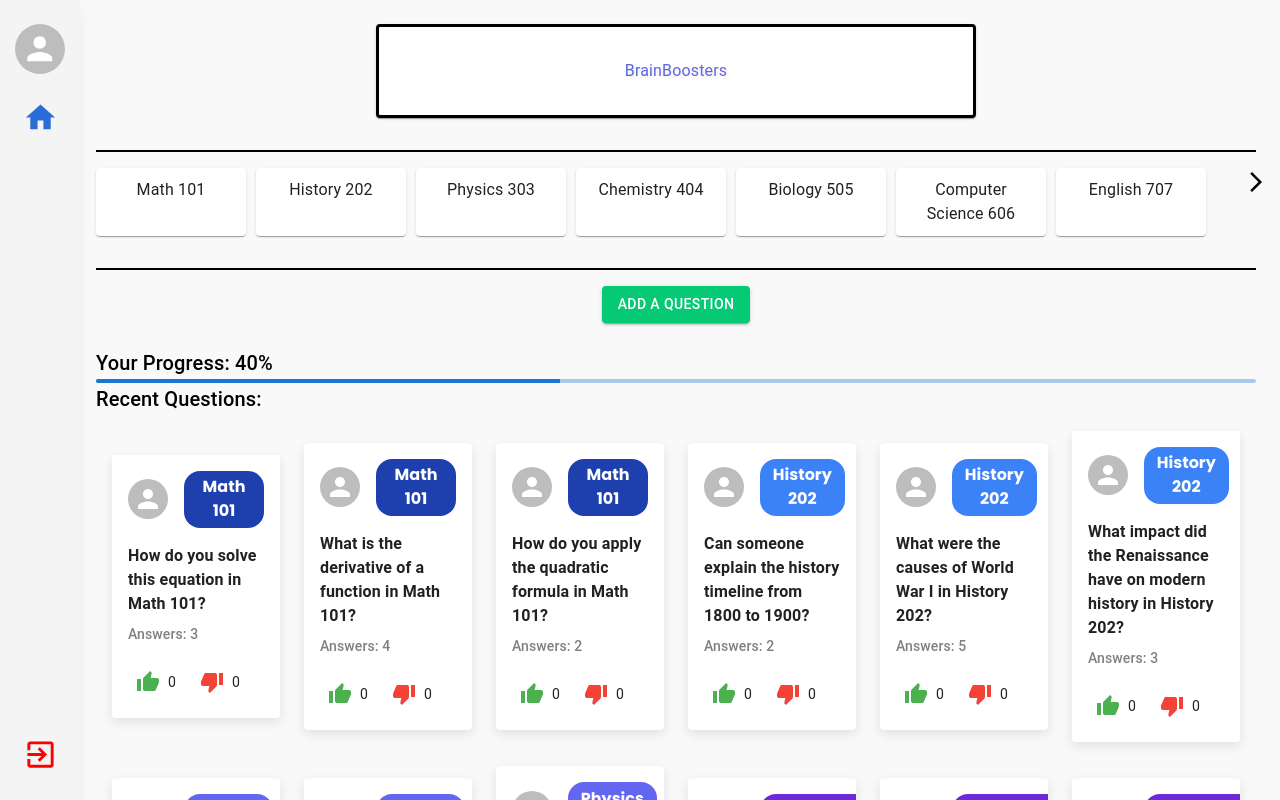
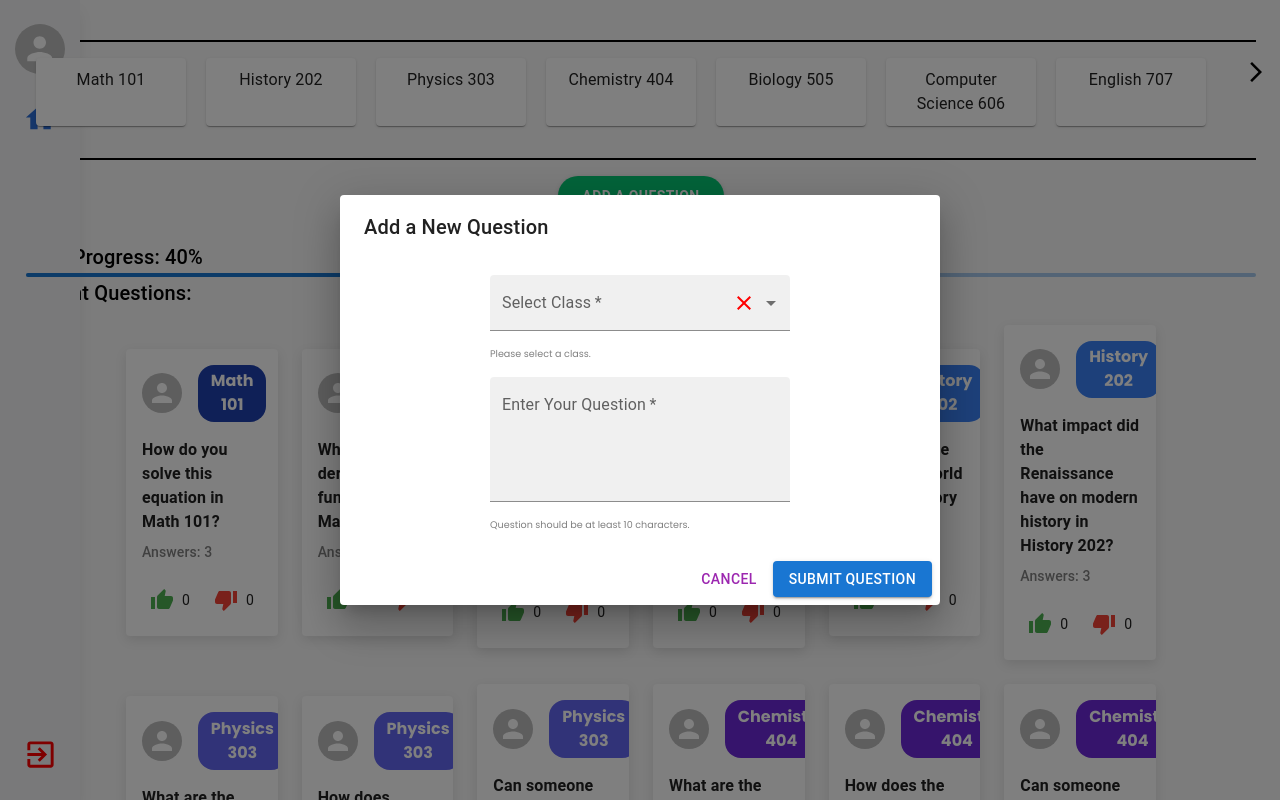
Before and after one commit to danielgeorge922/CEN3031_PROJECT, a React (Create React App) app in the folder CLIENT/: page /main in a window 1280 px wide. Both pictures are taken after a click on the button "ADD A QUESTION". Shown: the top 800 px of the page. Built offline with nearby package versions, Linux system fonts and the light colour scheme.

Commit message:
More ui updates

```diff
--- /dev/null
+++ b/CLIENT/src/components/AddQuestionModal.jsx
@@ -0,0 +1,128 @@
+import React, { useState } from "react";
+import {
+  Button,
+  styled,
+  TextField,
+  MenuItem,
+  Dialog,
+  DialogTitle,
+  DialogContent,
+  DialogActions,
+  Box,
+} from "@mui/material";
+import CheckIcon from "@mui/icons-material/Check";
+import CloseIcon from "@mui/icons-material/Close";
+
+const StyledTextField = styled(TextField)({
+  margin: "1rem",
+  width: "300px",
+});
+
+const ValidationMessage = styled("p")({
+  color: "gray",
+  fontSize: "0.6rem",
+  width: "300px",
+  textAlign: "left",
+});
+
+const AddQuestionModal = ({ open, onClose, onSubmit }) => {
+  const [selectedClass, setSelectedClass] = useState("");
+  const [question, setQuestion] = useState("");
+
+  // Example list of classes
+  const classOptions = [
+    "Math 101",
+    "History 202",
+    "Physics 303",
+    "Chemistry 404",
+    "Biology 505",
+    "Computer Science 606",
+    "English 707",
+    "Psychology 808",
+  ];
+
+  const isQuestionValid = question.length > 10; // Example validation
+
+  const handleSubmit = (e) => {
+    e.preventDefault();
+    if (selectedClass && isQuestionValid) {
+      onSubmit({ class: selectedClass, question });
+      onClose();
+    } else {
+      alert("Please select a class and enter a valid question.");
+    }
+  };
+
+  return (
+    <Dialog open={open} onClose={onClose} maxWidth="sm" fullWidth>
+      <DialogTitle>Add a New Question</DialogTitle>
+      <DialogContent
+        style={{
+          display: "flex",
+          flexDirection: "column",
+          alignItems: "center",
+        }}
+      >
+        {/* Class Dropdown */}
+        <StyledTextField
+          select
+          label="Select Class"
+          variant="filled"
+          required
+          value={selectedClass}
+          onChange={(e) => setSelectedClass(e.target.value)}
+          InputProps={{
+            endAdornment: (
+              <Box sx={{ ml: "-90px", display: "flex", alignItems: "center" }}>
+                {selectedClass ? (
+                  <CheckIcon style={{ color: "green" }} />
+                ) : (
+                  <CloseIcon style={{ color: "red" }} />
+                )}
+              </Box>
+            ),
+          }}
+        >
+          {classOptions.map((classOption, index) => (
+            <MenuItem key={index} value={classOption}>
+              {classOption}
+            </MenuItem>
+          ))}
+        </StyledTextField>
+        <ValidationMessage>Please select a class.</ValidationMessage>
+
+        {/* Question Input Field */}
+        <StyledTextField
+          label="Enter Your Question"
+          variant="filled"
+          required
+          multiline
+          rows={4}
+          value={question}
+          onChange={(e) => setQuestion(e.target.value)}
+          InputProps={{
+            endAdornment:
+              question && isQuestionValid ? (
+                <CheckIcon style={{ color: "green" }} />
+              ) : question ? (
+                <CloseIcon style={{ color: "red" }} />
+              ) : null,
+          }}
+        />
+        <ValidationMessage>
+          Question should be at least 10 characters.
+        </ValidationMessage>
+      </DialogContent>
+      <DialogActions>
+        <Button onClick={onClose} color="secondary">
+          Cancel
+        </Button>
+        <Button onClick={handleSubmit} color="primary" variant="contained">
+          Submit Question
+        </Button>
+      </DialogActions>
+    </Dialog>
+  );
+};
+
+export default AddQuestionModal;
--- a/CLIENT/src/components/Mainscreen.jsx
+++ b/CLIENT/src/components/Mainscreen.jsx
@@ -1,139 +1,262 @@
-import React, { useState, useEffect } from 'react';
-import { Button, Card, Typography, LinearProgress, Box, IconButton } from '@mui/material';
-import { makeStyles } from '@mui/styles';
-import ArrowBackIosIcon from '@mui/icons-material/ArrowBackIos';
-import ArrowForwardIosIcon from '@mui/icons-material/ArrowForwardIos';
-import QuestionCard from './QuestionCard';  // Import the reusable component
+import React, { useState, useEffect } from "react";
+import {
+  Button,
+  Card,
+  Typography,
+  LinearProgress,
+  Box,
+  IconButton,
+} from "@mui/material";
+import { makeStyles } from "@mui/styles";
+import ArrowBackIosIcon from "@mui/icons-material/ArrowBackIos";
+import ArrowForwardIosIcon from "@mui/icons-material/ArrowForwardIos";
+import QuestionCard from "./QuestionCard"; // Import the reusable component
+import AddQuestionModal from "./AddQuestionModal";
 
 // Example data for questions and classes
 const exampleClasses = [
-  'Math 101', 'History 202', 'Physics 303', 'Chemistry 404',
-  'Biology 505', 'Computer Science 606', 'English 707', 'Psychology 808',
-  'Math 101', 'History 202', 'Physics 303', 'Chemistry 404',
-  'Biology 505', 'Computer Science 606', 'English 707', 'Psychology 808',
+  "Math 101",
+  "History 202",
+  "Physics 303",
+  "Chemistry 404",
+  "Biology 505",
+  "Computer Science 606",
+  "English 707",
+  "Psychology 808",
+  "Math 101",
+  "History 202",
+  "Physics 303",
+  "Chemistry 404",
+  "Biology 505",
+  "Computer Science 606",
+  "English 707",
+  "Psychology 808",
 ];
 
 // Example questions data
 const exampleQuestions = [
-  { id: 1, text: 'How do you solve this equation in Math 101?', class: 'Math 101', answers: 3 },
-  { id: 2, text: 'What is the derivative of a function in Math 101?', class: 'Math 101', answers: 4 },
-  { id: 3, text: 'How do you apply the quadratic formula in Math 101?', class: 'Math 101', answers: 2 },
+  {
+    id: 1,
+    text: "How do you solve this equation in Math 101?",
+    class: "Math 101",
+    answers: 3,
+  },
+  {
+    id: 2,
+    text: "What is the derivative of a function in Math 101?",
+    class: "Math 101",
+    answers: 4,
+  },
+  {
+    id: 3,
+    text: "How do you apply the quadratic formula in Math 101?",
+    class: "Math 101",
+    answers: 2,
+  },
 
-  { id: 4, text: 'Can someone explain the history timeline from 1800 to 1900?', class: 'History 202', answers: 2 },
-  { id: 5, text: 'What were the causes of World War I in History 202?', class: 'History 202', answers: 5 },
-  { id: 6, text: 'What impact did the Renaissance have on modern history in History 202?', class: 'History 202', answers: 3 },
+  {
+    id: 4,
+    text: "Can someone explain the history timeline from 1800 to 1900?",
+    class: "History 202",
+    answers: 2,
+  },
+  {
+    id: 5,
+    text: "What were the causes of World War I in History 202?",
+    class: "History 202",
+    answers: 5,
+  },
+  {
+    id: 6,
+    text: "What impact did the Renaissance have on modern history in History 202?",
+    class: "History 202",
+    answers: 3,
+  },
 
-  { id: 7, text: 'What are the laws of thermodynamics in Physics 303?', class: 'Physics 303', answers: 5 },
-  { id: 8, text: 'How does Newton’s third law apply in Physics 303?', class: 'Physics 303', answers: 3 },
-  { id: 9, text: 'Can someone explain electromagnetism concepts in Physics 303?', class: 'Physics 303', answers: 4 },
+  {
+    id: 7,
+    text: "What are the laws of thermodynamics in Physics 303?",
+    class: "Physics 303",
+    answers: 5,
+  },
+  {
+    id: 8,
+    text: "How does Newton’s third law apply in Physics 303?",
+    class: "Physics 303",
+    answers: 3,
+  },
+  {
+    id: 9,
+    text: "Can someone explain electromagnetism concepts in Physics 303?",
+    class: "Physics 303",
+    answers: 4,
+  },
 
-  { id: 10, text: 'What are the basic principles of chemical bonding in Chemistry 404?', class: 'Chemistry 404', answers: 3 },
-  { id: 11, text: 'How does the periodic table organize elements in Chemistry 404?', class: 'Chemistry 404', answers: 4 },
-  { id: 12, text: 'Can someone explain the concept of moles in Chemistry 404?', class: 'Chemistry 404', answers: 5 },
+  {
+    id: 10,
+    text: "What are the basic principles of chemical bonding in Chemistry 404?",
+    class: "Chemistry 404",
+    answers: 3,
+  },
+  {
+    id: 11,
+    text: "How does the periodic table organize elements in Chemistry 404?",
+    class: "Chemistry 404",
+    answers: 4,
+  },
+  {
+    id: 12,
+    text: "Can someone explain the concept of moles in Chemistry 404?",
+    class: "Chemistry 404",
+    answers: 5,
+  },
 
-  { id: 13, text: 'What is the structure of DNA in Biology 505?', class: 'Biology 505', answers: 2 },
-  { id: 14, text: 'How does photosynthesis work in Biology 505?', class: 'Biology 505', answers: 4 },
-  { id: 15, text: 'Can someone explain the theory of evolution in Biology 505?', class: 'Biology 505', answers: 3 },
+  {
+    id: 13,
+    text: "What is the structure of DNA in Biology 505?",
+    class: "Biology 505",
+    answers: 2,
+  },
+  {
+    id: 14,
+    text: "How does photosynthesis work in Biology 505?",
+    class: "Biology 505",
+    answers: 4,
+  },
+  {
+    id: 15,
+    text: "Can someone explain the theory of evolution in Biology 505?",
+    class: "Biology 505",
+    answers: 3,
+  },
 
-  { id: 16, text: 'What are the basics of programming in Computer Science 606?', class: 'Computer Science 606', answers: 3 },
-  { id: 17, text: 'Can someone explain data structures in Computer Science 606?', class: 'Computer Science 606', answers: 5 },
-  { id: 18, text: 'How does recursion work in Computer Science 606?', class: 'Computer Science 606', answers: 2 },
+  {
+    id: 16,
+    text: "What are the basics of programming in Computer Science 606?",
+    class: "Computer Science 606",
+    answers: 3,
+  },
+  {
+    id: 17,
+    text: "Can someone explain data structures in Computer Science 606?",
+    class: "Computer Science 606",
+    answers: 5,
+  },
+  {
+    id: 18,
+    text: "How does recursion work in Computer Science 606?",
+    class: "Computer Science 606",
+    answers: 2,
+  },
 
-  { id: 19, text: 'What are the major themes in Shakespeare’s works in English 707?', class: 'English 707', answers: 4 },
-  { id: 20, text: 'Can someone explain the structure of a sonnet in English 707?', class: 'English 707', answers: 3 },
-  { id: 21, text: 'How do you analyze literary symbols in English 707?', class: 'English 707', answers: 5 },
+  {
+    id: 19,
+    text: "What are the major themes in Shakespeare’s works in English 707?",
+    class: "English 707",
+    answers: 4,
+  },
+  {
+    id: 20,
+    text: "Can someone explain the structure of a sonnet in English 707?",
+    class: "English 707",
+    answers: 3,
+  },
+  {
+    id: 21,
+    text: "How do you analyze literary symbols in English 707?",
+    class: "English 707",
+    answers: 5,
+  },
 
-  { id: 22, text: 'What are the stages of cognitive development in Psychology 808?', class: 'Psychology 808', answers: 4 },
-  { id: 23, text: 'Can someone explain the basics of behavioral conditioning in Psychology 808?', class: 'Psychology 808', answers: 2 },
-  { id: 24, text: 'How does memory function in the brain in Psychology 808?', class: 'Psychology 808', answers: 5 },
+  {
+    id: 22,
+    text: "What are the stages of cognitive development in Psychology 808?",
+    class: "Psychology 808",
+    answers: 4,
+  },
+  {
+    id: 23,
+    text: "Can someone explain the basics of behavioral conditioning in Psychology 808?",
+    class: "Psychology 808",
+    answers: 2,
+  },
+  {
+    id: 24,
+    text: "How does memory function in the brain in Psychology 808?",
+    class: "Psychology 808",
+    answers: 5,
+  },
 ];
-
 
 // Custom makeStyles for styling
 const useStyles = makeStyles({
   root: {
     height: 10,
     borderRadius: 5,
-    backgroundColor: '#e0e0e0',
+    backgroundColor: "#e0e0e0",
   },
   bar: ({ value }) => ({
     borderRadius: 5,
     background: `linear-gradient(90deg, #2b6dd6 0%, #9c64f4 ${value}%, #ff0000 100%)`,
     backgroundSize: `${value}% 100%`,
-    transition: 'all 0.5s ease-in-out',
+    transition: "all 0.5s ease-in-out",
   }),
-  titleCard: {
-    backgroundColor: 'white',
-    borderRadius: '15px',
-    padding: '2rem',
-    boxShadow: '0px 4px 15px rgba(0, 0, 0, 0.1)',
-    textAlign: 'center',
-    maxWidth: '600px',
-    borderWidth: '3px',
-    borderColor: 'black',
-    margin: '0 auto',
-    marginBottom: '2rem',
-  },
-  titleText: {
-    background: 'linear-gradient(to right, #2b6dd6, #9c64f4)',
-    WebkitBackgroundClip: 'text',
-    WebkitTextFillColor: 'transparent',
-    fontSize: '2rem',
-    fontWeight: 'bold',
-    textShadow: '2px 2px 5px rgba(0, 0, 0, 0.1)',
-  },
+
   classContainer: {
-    display: 'flex',
-    justifyContent: 'center',
-    alignItems: 'center',
-    marginBottom: '2rem',
-    position: 'relative',
+    display: "flex",
+    justifyContent: "center",
+    alignItems: "center",
+    marginBottom: "2rem",
+    position: "relative",
   },
   classCard: {
-    padding: '10px',
-    marginRight: '10px',
-    minWidth: '150px',
-    textAlign: 'center',
-    cursor: 'pointer',
-    backgroundColor: '#1364e8',
-    '&:hover': {
-      backgroundColor: '#6ea4fa',
-      textDecoration: 'underline',
+    padding: "10px",
+    margin: "0 10px",
+    minWidth: "150px",
+    textAlign: "center",
+    cursor: "pointer",
+    background: "linear-gradient(45deg, #2b6dd6, #9c64f4)",
+    color: "#ffffff",
+    borderRadius: "12px",
+
+    fontWeight: 500, // Semi-bold text
+    boxShadow: "0px 4px 12px rgba(0, 0, 0, 0.2)",
+    "&:hover": {
+      transform: "scale(1.05)",
+      transition: "transform 0.2s ease-in-out",
     },
-    color: '#e1eafa',
   },
   arrowButton: {
-    position: 'absolute',
-    top: '50%',
-    transform: 'translateY(-50%)',
+    position: "absolute",
+    top: "50%",
+    transform: "translateY(-50%)",
     zIndex: 1,
-    backgroundColor: 'white',
-    borderRadius: '50%',
-    border: '2px solid black',
-    padding: '0.5rem',
-    '&:hover': {
-      backgroundColor: '#f0f0f0',
+    backgroundColor: "white",
+    borderRadius: "50%",
+    border: "2px solid black",
+    padding: "0.5rem",
+    "&:hover": {
+      backgroundColor: "#f0f0f0",
     },
   },
   leftArrow: {
-    left: '-20px',
+    left: "-20px",
   },
   rightArrow: {
-    right: '-20px',
+    right: "-20px",
   },
   hrLine: {
-    borderTop: '2px solid black',
-    marginTop: '1rem',
-    marginBottom: '1rem',
+    borderTop: "2px solid black",
+    marginTop: "1rem",
+    marginBottom: "1rem",
   },
 });
-
 
 const GradientProgressBar = ({ value }) => {
   const classes = useStyles({ value });
 
   return (
-    <Box sx={{ width: '100%', mt: 2 }}>
+    <Box sx={{ width: "100%", mt: 2 }}>
       <Typography variant="h6" className="text-black">
         Your Progress: {value}%
       </Typography>
@@ -151,8 +274,10 @@ const Mainscreen = () => {
   const progressValue = 40;
 
   const [page, setPage] = useState(0);
-  const [classesPerPage, setClassesPerPage] = useState(4); // Dynamically set this based on screen size
-
+  const [classesPerPage, setClassesPerPage] = useState(4);
+  const [isModalOpen, setIsModalOpen] = useState(false); // Dynamically set this based on screen size
+  const handleOpenModal = () => setIsModalOpen(true);
+  const handleCloseModal = () => setIsModalOpen(false);
   // Function to handle window resizing
   const updateClassesPerPage = () => {
     const containerWidth = window.innerWidth - 40; // Assume 40px margin
@@ -164,10 +289,10 @@ const Mainscreen = () => {
   // Listen for window resize to recalculate the number of classes that fit
   useEffect(() => {
     updateClassesPerPage(); // Initial calculation
-    window.addEventListener('resize', updateClassesPerPage);
+    window.addEventListener("resize", updateClassesPerPage);
 
     return () => {
-      window.removeEventListener('resize', updateClassesPerPage);
+      window.removeEventListener("resize", updateClassesPerPage);
     };
   }, []);
 
@@ -190,13 +315,11 @@ const Mainscreen = () => {
   };
 
   return (
-    <div className="p-6" style={{ background: '#f9f9f9', minHeight: '100vh' }}>
+    <div className="p-6" style={{ background: "#f9f9f9", minHeight: "100vh" }}>
       {/* Title Card */}
-      <Card className={classes.titleCard}>
-        <Typography className={classes.titleText}>
-          BrainBoosters
-        </Typography>
-      </Card>
+      {/* <Card className={classes.titleCard}>
+        <Typography className={classes.titleText}>BrainBoosters</Typography>
+      </Card> */}
 
       {/* Black Line Above */}
       <hr className={classes.hrLine} />
@@ -205,14 +328,16 @@ const Mainscreen = () => {
       <div className={classes.classContainer}>
         {/* Left Arrow for Previous */}
         {page > 0 && (
-          <IconButton className={`${classes.arrowButton} ${classes.leftArrow}`} onClick={handlePrevPage}>
-            <ArrowBackIosIcon sx={{ color: 'black' }} />
+          <IconButton
+            className={`${classes.arrowButton} ${classes.leftArrow}`}
+            onClick={handlePrevPage}
+          >
+            <ArrowBackIosIcon sx={{ color: "black" }} />
           </IconButton>
         )}
 
         {/* Class Cards */}
         <div className="flex justify-center">
-
           {pagedClasses.map((className, index) => (
             <Card key={index} className={classes.classCard}>
               <Typography>{className}</Typography>
@@ -222,8 +347,11 @@ const Mainscreen = () => {
 
         {/* Right Arrow for Next */}
         {endIndex < exampleClasses.length && (
-          <IconButton className={`${classes.arrowButton} ${classes.rightArrow}`} onClick={handleNextPage}>
-            <ArrowForwardIosIcon sx={{ color: 'black' }} />
+          <IconButton
+            className={`${classes.arrowButton} ${classes.rightArrow}`}
+            onClick={handleNextPage}
+          >
+            <ArrowForwardIosIcon sx={{ color: "black" }} />
           </IconButton>
         )}
       </div>
@@ -232,12 +360,26 @@ const Mainscreen = () => {
       <hr className={classes.hrLine} />
 
       {/* Add a Question Button */}
-      <div style={{ display: 'flex', justifyContent: 'center', alignItems: 'center', marginBottom: '1.5rem' }}>
+      <div
+        style={{
+          display: "flex",
+          justifyContent: "center",
+          alignItems: "center",
+          marginBottom: "1.5rem",
+        }}
+      >
         <Button
-          variant="contained"
-          color="primary"
-          sx={{ backgroundColor: '#06c975', '&:hover': { backgroundColor: '#89b5fa' } }}
-        >
+            variant="contained"
+            color="primary"
+            onClick={handleOpenModal}
+            sx={{
+              backgroundColor: "#06c975",
+              "&:hover": { backgroundColor: "#06c975" },
+              fontWeight: "bold",
+              borderRadius: "20px",
+              padding: "8px 24px",
+            }}
+          >
           Add a Question
         </Button>
       </div>
@@ -249,7 +391,7 @@ const Mainscreen = () => {
       <Typography variant="h6" className="mb-3 text-black">
         Recent Questions:
       </Typography>
-      <div className="flex justify-center p-4">
+      <div className="flex justify-center p-4 px-[100px]">
         <div className="grid grid-cols-1 sm:grid-cols-2 md:grid-cols-3 lg:grid-cols-4 xl:grid-cols-6 gap-6 items-center">
           {exampleQuestions.map((question) => (
             <QuestionCard
@@ -261,7 +403,7 @@ const Mainscreen = () => {
           ))}
         </div>
       </div>
-
+      <AddQuestionModal open={isModalOpen} onClose={handleCloseModal} />
     </div>
   );
 };
--- a/CLIENT/src/index.css
+++ b/CLIENT/src/index.css
@@ -16,6 +16,6 @@ body {
   button {
     @apply text-white border bg-indigo-600 border-indigo-600
                hover:bg-transparent hover:text-indigo-600
-               rounded-md font-serif;
+               rounded-md font-sans; /* Changed font-serif to font-sans */
   }
 }
```
Lines whose indentation alone changed are shown as unchanged.
